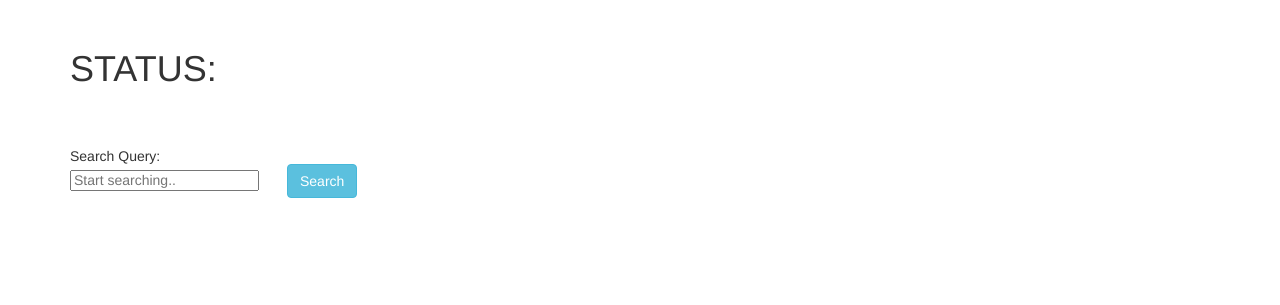
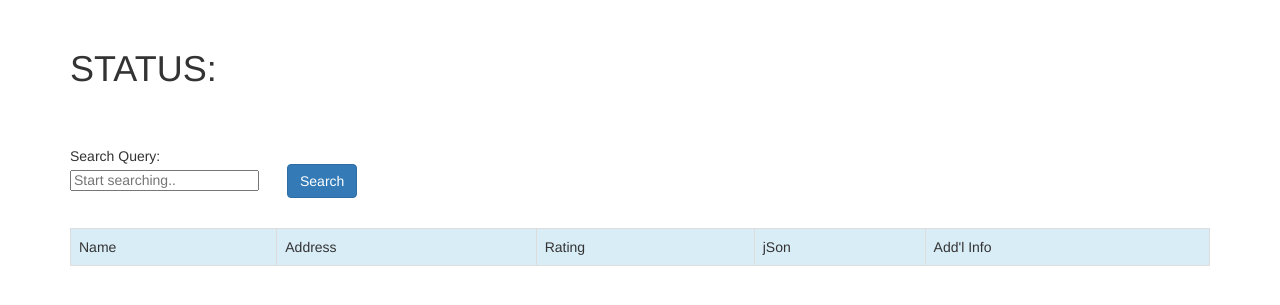
Before and after one commit to yalghanim/blogproject, a Django app: template googleapp/templates/google.html in a window 1280 px wide. Shown: the part 71-376 px from the top of the page. Run offline with Django 3.2, Linux system fonts and the light colour scheme; the template is opened without the code that fills it: values that come from a table or form of the project are taken from there, others are empty; data comes from the database, SQL or seed files in the repository; some libraries are stand-ins or nearby versions.

Commit message:
added google nearby search

```diff
--- a/api/urls.py
+++ b/api/urls.py
@@ -17,4 +17,5 @@ urlpatterns = [
     url(r'^google/$', views.text_search, name='google'), #imported from googleapp
     url(r'^googledetail/$', views.text_detail, name='googledetail'), #imported from googleapp
     url(r'^googleplace/$', views.place_detail, name='googleplace'), #imported from googleapp
+    url(r'^nearby/$', views.nearby, name='googlenearby'), #imported from googleapp
 ]
--- a/googleapp/templates/google.html
+++ b/googleapp/templates/google.html
@@ -7,12 +7,12 @@
 
 <h5> Search Query:
 <form action="{% url 'api:google' %}" method="GET">
-<input type="text" name="query" value="{{query}}" placeholder="Start searching..">&emsp;&emsp;<input type="submit" value="Search" class="btn btn-info">
+<input type="text" name="query" value="{{query}}" placeholder="Start searching..">&emsp;&emsp;<input type="submit" value="Search" class="btn btn-primary">
 </h5>
 </form>
 
 <br>
-<table class="table">
+<table class="table table-striped table-responsive table-hover table-bordered">
 <form action="{% url 'api:google' %}" method="GET">
 {% if response.next_page_token %} {# button  #}
 <input type="hidden" name="next_page_token" value="{{response.next_page_token}}">
@@ -20,26 +20,28 @@
 {% endif %}
 </form>
 
-
+<tr class="info"><b>
+<td> Name </td>
+<td> Address </td>
+<td> Rating </td>
+<td> jSon </td>
+<td> Add'l Info </td>
+</b></tr>
 {% for result in response.results %}
-<tr> <td> {{result.name}}</td>
+<tr> <td> <b> {{result.name}} <b> </td>
+<td> {{result.formatted_address}}</td>
+<td> {{result.rating}}</td>
 <td>
 <form action="{% url 'api:googledetail' %}" method="GET">
 <input type="hidden" name="reference" value="{{result.reference}}">
-<input type="submit" value="jSon" class="btn btn-primary">
+<input type="submit" value="jSon" class="btn btn-success">
 </form>
 </td>
 <td>
 <form action="{% url 'api:googleplace' %}" method="GET">
 <input type="hidden" name="reference" value="{{result.reference}}">
-<input type="submit" value="Info" class="btn btn-primary">
+<input type="submit" value="Info" class="btn btn-info">
 </form>
-</td>
-<td>
-<a href="{{response.result.website}}">Website</a>
-</td>
-<td>
-<a href="{{response.result.url}}">Location</a>
 </td>
 </tr>
 {% endfor %}
--- a/googleapp/templates/googleplace.html
+++ b/googleapp/templates/googleplace.html
@@ -19,7 +19,7 @@
 </td></tr>
 </table>
 
-
+<div align="center">
 <iframe
       id="map"
       width="600"
@@ -27,7 +27,7 @@
       frameborder="0" style="border:0"
       src="" allowfullscreen>
 </iframe>
-
+</div>
 
     <script type="text/javascript">
 
@@ -39,7 +39,6 @@
         navigator.geolocation.getCurrentPosition(function(position) {
             maps(position.coords.latitude, position.coords.longitude);
         });
-
     </script>
 
 {% endblock content %}
--- a/requirements.txt
+++ b/requirements.txt
@@ -1,6 +1,8 @@
 certifi==2017.7.27.1
 chardet==3.0.4
+defusedxml==0.5.0
 Django==1.11
+django-allauth==0.32.0
 django-contrib-comments==1.8.0
 django-crispy-forms==1.6.1
 django-filter==1.0.4
@@ -9,10 +11,13 @@ djangorestframework-jwt==1.11.0
 gunicorn==19.7.1
 idna==2.5
 Markdown==2.6.8
+oauthlib==2.0.2
 olefile==0.44
 Pillow==4.2.1
 psycopg2==2.7.3
 PyJWT==1.5.2
+python3-openid==3.1.0
 pytz==2017.2
 requests==2.18.3
+requests-oauthlib==0.8.0
 urllib3==1.22
```
Also changed, not shown: googleapp/templates/nearby.html (added, +65 -0 lines), googleapp/views.py (+15 -0 lines).
